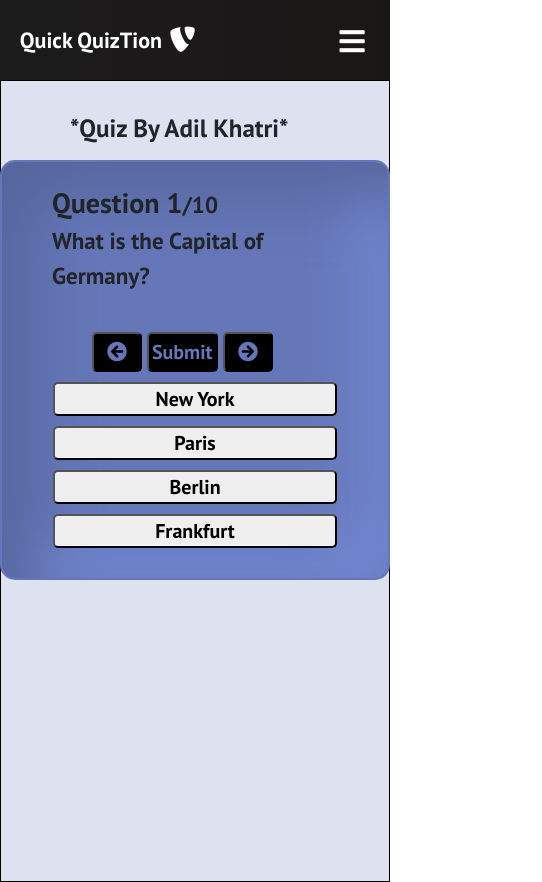
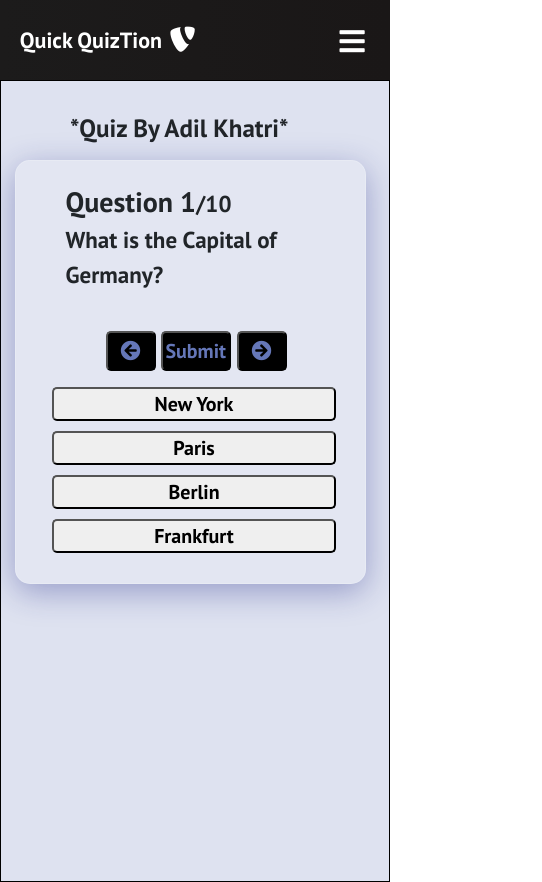
Before and after one commit to adil-khatri/REACT-QUIZ-APP, a React (Create React App) app: page /quiz in a window 390 px wide. Shown: the whole page, 542 px wide, since content can reach past the window. Built offline with nearby package versions, Linux system fonts and the light colour scheme.

Commit message:
UI fixes+responsive and updates

```diff
--- a/src/Quiz.jsx
+++ b/src/Quiz.jsx
@@ -123,10 +123,15 @@ const Service = () => {
 
     // For Submit Button
     const handleSubmitClickButton = (isCorrect) => {
+        if(currentQuestion==questions.length-1){
         if(isCorrect===true){
             setScore(score + 1);
         }
         setShowScore(true);
+    }
+    else{
+        alert("Please complete all the answers");
+    }
     }
 
     // for next button
--- a/src/components/Quiz.css
+++ b/src/components/Quiz.css
@@ -39,18 +39,19 @@
   align-items: center;
   border: 0px solid black;
   right: 100px;
-    border-radius: 15px;
-    background: #6e81c4;
-    box-shadow: inset 9px 9px 16px #6577b4, inset -9px -9px 16px #778bd4;
+  padding-left: 29vw;
+  background: rgba(255, 255, 255, 0.15);
+  box-shadow: 0 8px 32px 0 rgba(31, 38, 135, 0.37);
+  border-radius: 10px;
+  border: 1px solid rgba(255, 255, 255, 0.18);
 }
-
 
 /* for answer buttons */
 
 .answer-section {
     border: 0px solid #6577b8;
-    right: 50px;
-    margin-left: 500px;
+    /* right: 50px; */
+    /* margin-left: 500px; */
     display: flex;
     flex-direction: column;
     padding: 20px 20px 20px 0px;
@@ -120,14 +121,17 @@
     position: absolute;
     top: 160px;
     left: 0px;
+    width: 90%;
     display: flex;
     justify-content: center;
     align-items: center;
-        border: 2px solid #6577b8;
+    padding-left:0;
+    background: rgba(255, 255, 255, 0.15);
+    box-shadow: 0 8px 32px 0 rgba(31, 38, 135, 0.37);
+    border-radius: 10px;
+    border: 1px solid rgba(255, 255, 255, 0.18);
     right: 10px;
     border-radius: 15px;
-        background: #6577b8;
-        box-shadow: inset 31px 31px 62px #56659c, inset -31px -31px 62px #7489d4;
   }
   .question-section {
     border: 0px solid #6577b8;
@@ -140,14 +144,15 @@
     text-align: left;
   }
   .answer-section {
+
         border: 0px solid black;
-        margin-left: 165px;
+        /* margin-left: 165px; */
         display: flex;
         flex-direction: column;
-        padding: 220px 0px 20px 40px;
+        padding: 226px 0px 20px 20px
   }
   .btn2 {
-        margin-right: 205px;
+    /* margin-right: 205px; */
     font-size: 20px;
     padding: 0 100px;
   }
```
Also changed, not shown: 1 other file (tests, documents, lock files or other folders). Lines whose indentation alone changed are shown as unchanged.
